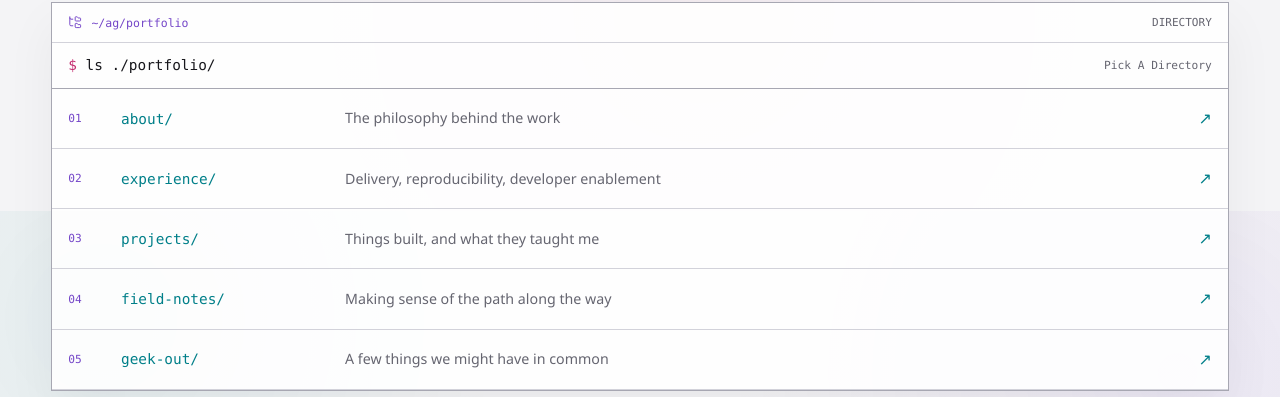
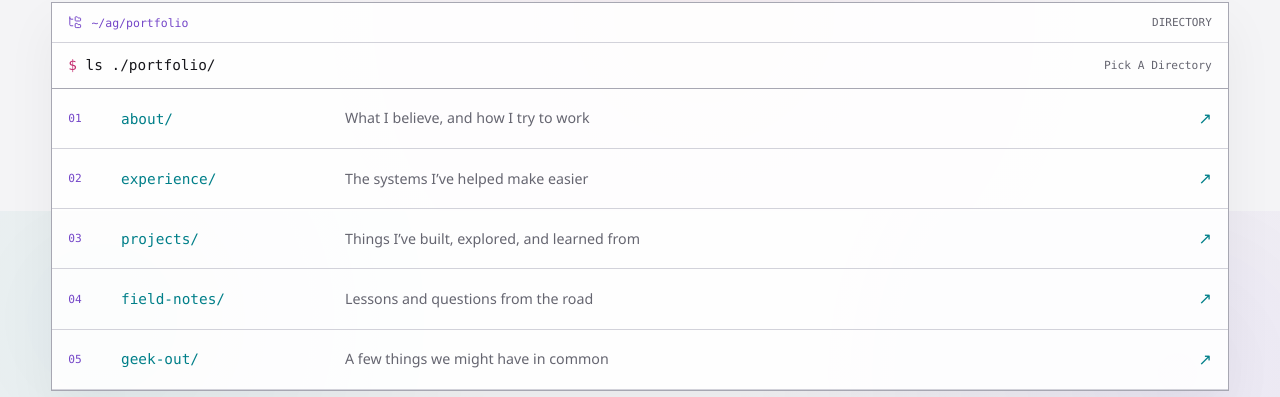
Before and after one commit to ANISHG-26/ANISHG-26.github.io, a Jekyll site: the page built from index.html, in a window 1280 px wide and 900 px high, scrolled down 537 px. Shown: the part 152-549 px from the top of the window. Built offline with Jekyll 4.4.1, drawn with Linux system fonts in a browser that asks for light colours; nearby versions of some CDN libraries.

Commit message:
copy: warm portfolio directory descriptions

```diff
--- a/index.html
+++ b/index.html
@@ -46,10 +46,10 @@ description: Platform engineering, thoughtful foundations, and a few things beyo
       <div class="terminal-window-bar"><span><i data-lucide="folder-tree" aria-hidden="true"></i> ~/ag/portfolio</span><span class="file-type">DIRECTORY</span></div>
       <div class="section-bar"><h2 id="directory-title"><span class="prompt-mark">$</span> ls ./portfolio/</h2><span>Pick A Directory</span></div>
       <nav class="directory-list" aria-label="Portfolio sections">
-      <a href="{{ '/about/' | relative_url }}"><span class="directory-number">01</span><span class="directory-name">about/</span><span class="directory-description">The philosophy behind the work</span><span aria-hidden="true">↗</span></a>
-      <a href="{{ '/experience/' | relative_url }}"><span class="directory-number">02</span><span class="directory-name">experience/</span><span class="directory-description">Delivery, reproducibility, developer enablement</span><span aria-hidden="true">↗</span></a>
-      <a href="{{ '/projects/' | relative_url }}"><span class="directory-number">03</span><span class="directory-name">projects/</span><span class="directory-description">Things built, and what they taught me</span><span aria-hidden="true">↗</span></a>
-      <a href="{{ '/field-notes/' | relative_url }}"><span class="directory-number">04</span><span class="directory-name">field-notes/</span><span class="directory-description">Making sense of the path along the way</span><span aria-hidden="true">↗</span></a>
+      <a href="{{ '/about/' | relative_url }}"><span class="directory-number">01</span><span class="directory-name">about/</span><span class="directory-description">What I believe, and how I try to work</span><span aria-hidden="true">↗</span></a>
+      <a href="{{ '/experience/' | relative_url }}"><span class="directory-number">02</span><span class="directory-name">experience/</span><span class="directory-description">The systems I’ve helped make easier</span><span aria-hidden="true">↗</span></a>
+      <a href="{{ '/projects/' | relative_url }}"><span class="directory-number">03</span><span class="directory-name">projects/</span><span class="directory-description">Things I’ve built, explored, and learned from</span><span aria-hidden="true">↗</span></a>
+      <a href="{{ '/field-notes/' | relative_url }}"><span class="directory-number">04</span><span class="directory-name">field-notes/</span><span class="directory-description">Lessons and questions from the road</span><span aria-hidden="true">↗</span></a>
       <a href="{{ '/geek-out/' | relative_url }}"><span class="directory-number">05</span><span class="directory-name">geek-out/</span><span class="directory-description">A few things we might have in common</span><span aria-hidden="true">↗</span></a>
       </nav>
     </div>
```
Also changed, not shown: docs/design-contract.md (+5 -0 lines).
